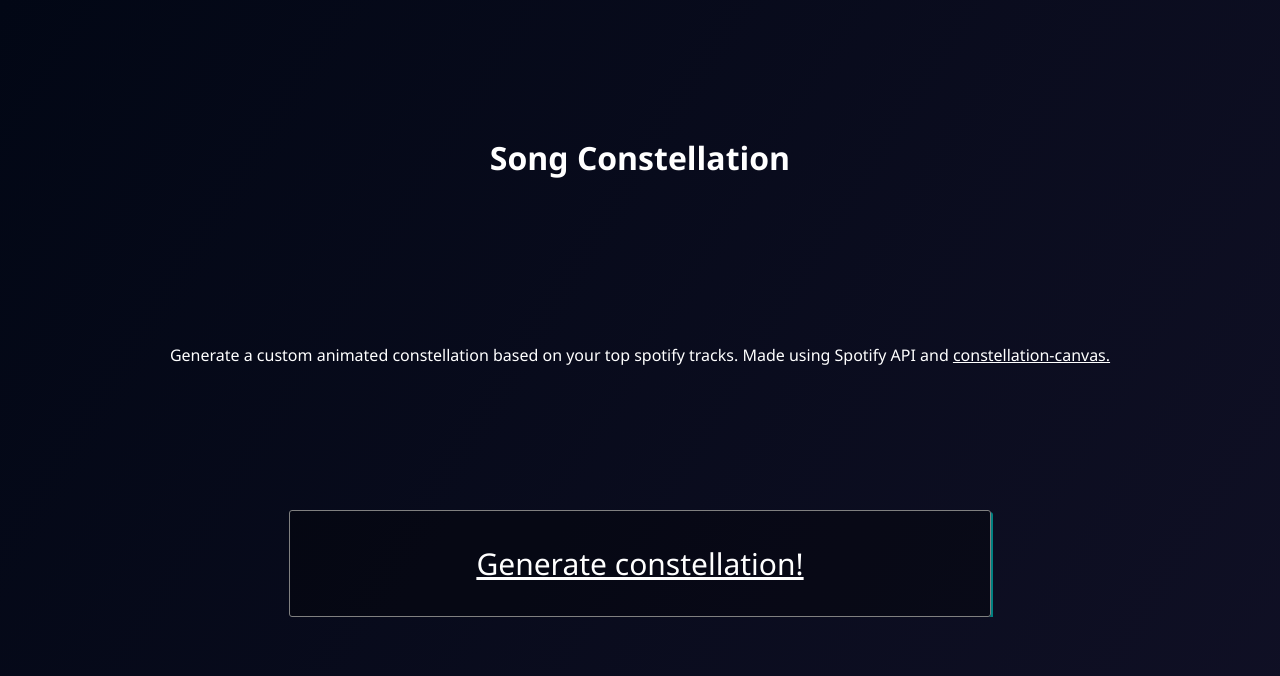
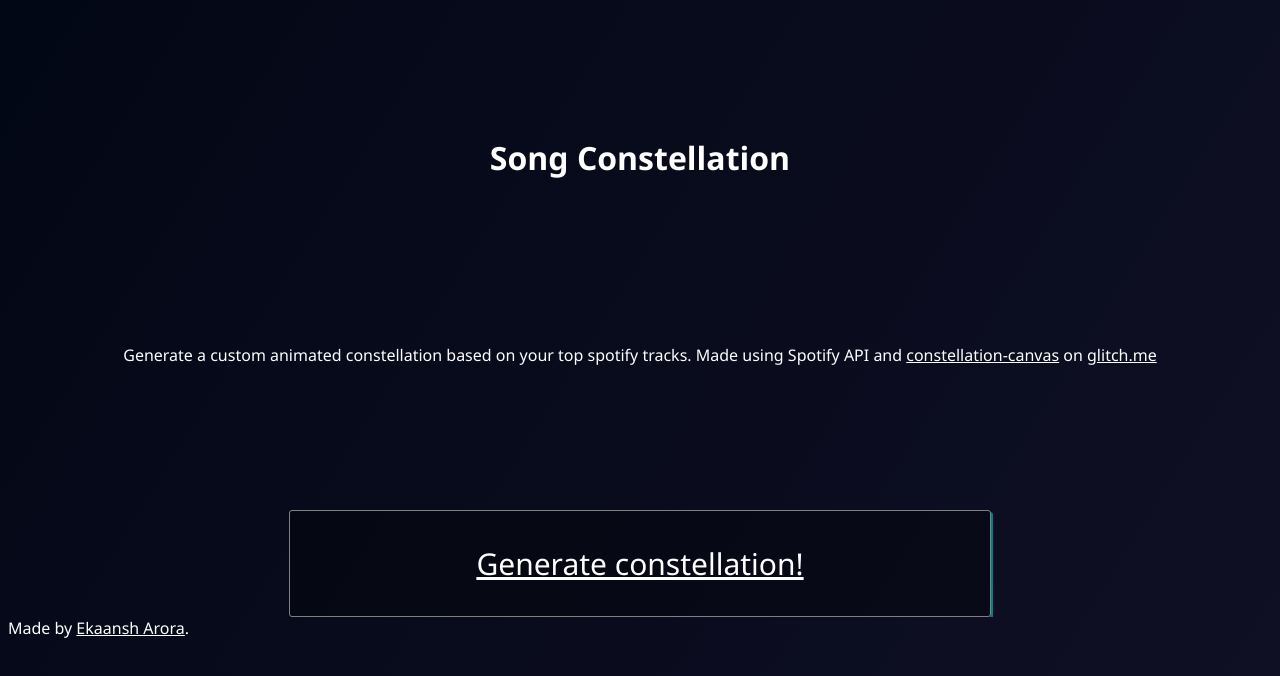
Before and after one commit to EkaanshArora/Songstellation-3D, a website: page views/index.html in a window 1280 px wide. Drawn offline with Linux system fonts and the light colour scheme; a script that the page names is missing.

Commit message:
🍹🛎 Checkpoint ./views/callback.html:2744428/62 ./views/index.html:2744428/1058 ./server.js:2744428/110

```diff
--- a/server.js
+++ b/server.js
@@ -50,7 +50,7 @@ app.get("/callback", function (request, response) {
                     offset: 0
                 })
                     .then(function (data) {
-                        console.log(data.body.items);
+                        //console.log(data.body.items);
                         var tracktitlelist = [];
                         var urilist = [];
                         var genrelist=[];
--- a/views/index.html
+++ b/views/index.html
@@ -2,9 +2,9 @@
 <html>
 
 <head>
-    <title>Spotify Easy Authentication</title>
+    <title>Spotify Constellation</title>
     <script src="https://github.com/thenextweb/constellation/releases/download/v1.5.5/constellation.min.js"></script>
-    <meta name="description" content="A cool thing made with Glitch">
+    <meta name="description" content="Make a constellation out of your spotify top ten tracks - Ekaansh Arora">
     <link id="favicon" rel="icon" href="https://glitch.com/edit/favicon-app.ico" type="image/x-icon">
     <meta charset="utf-8">
     <meta http-equiv="X-UA-Compatible" content="IE=edge">
@@ -22,7 +22,8 @@
     </h1>
     <p>
         Generate a custom animated constellation based on your top spotify tracks. Made using Spotify API and
-        <a href="https://github.com/thenextweb/constellation">constellation-canvas.</a>
+      <a href="https://github.com/thenextweb/constellation">constellation-canvas</a>
+      on <a href="https://glitch.me">glitch.me</a>
     </p>
     <a href="/authorize">
         <div class="button">Generate constellation!</div>
@@ -122,5 +123,8 @@
         });
     </script>
   </div>
+  <div id="footer">
+    Made by <a href="http://ekaansharora.github.io">Ekaansh Arora</a>.
+  </div>
 </body>
 </html>
```
Also changed, not shown: views/callback.html (+2 -3 lines).
